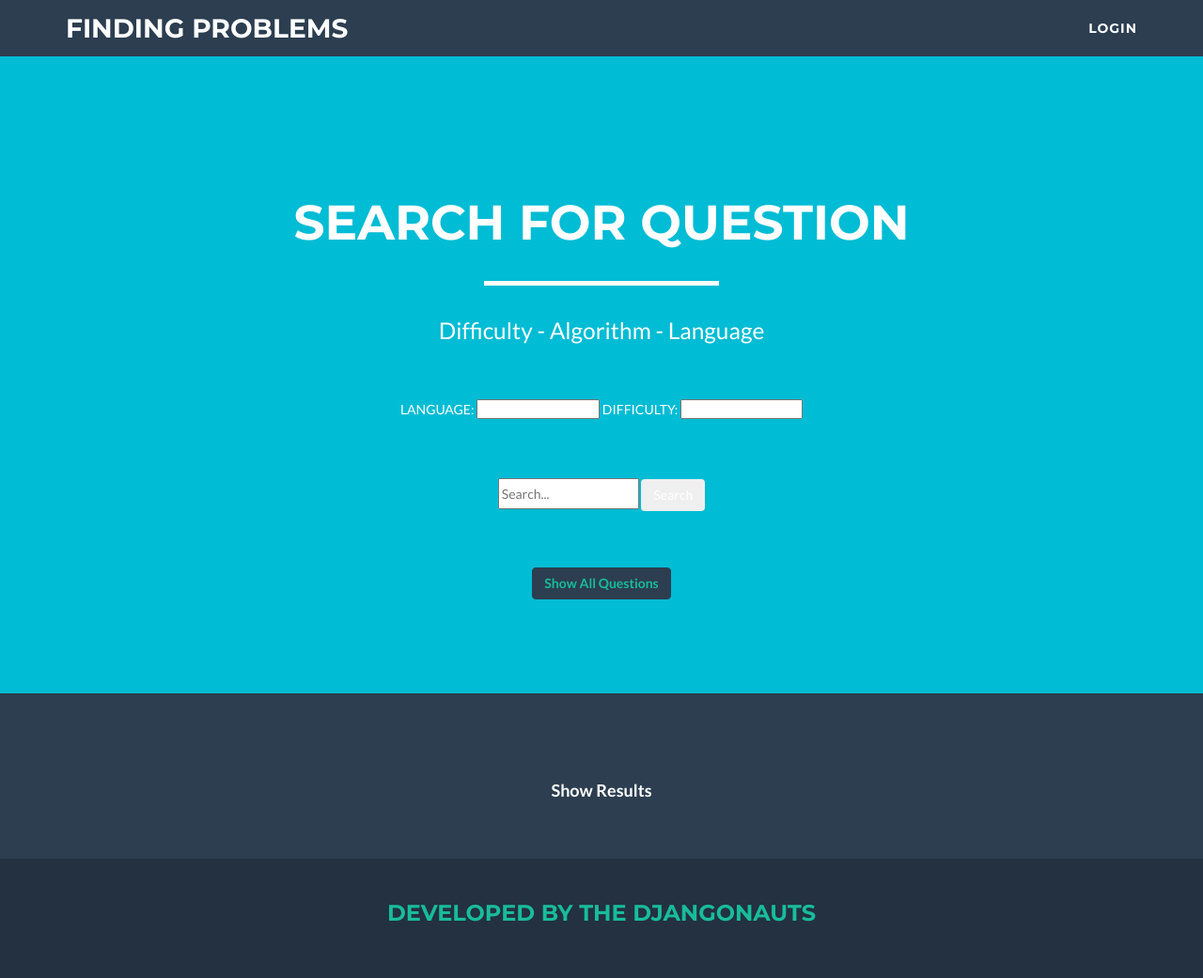
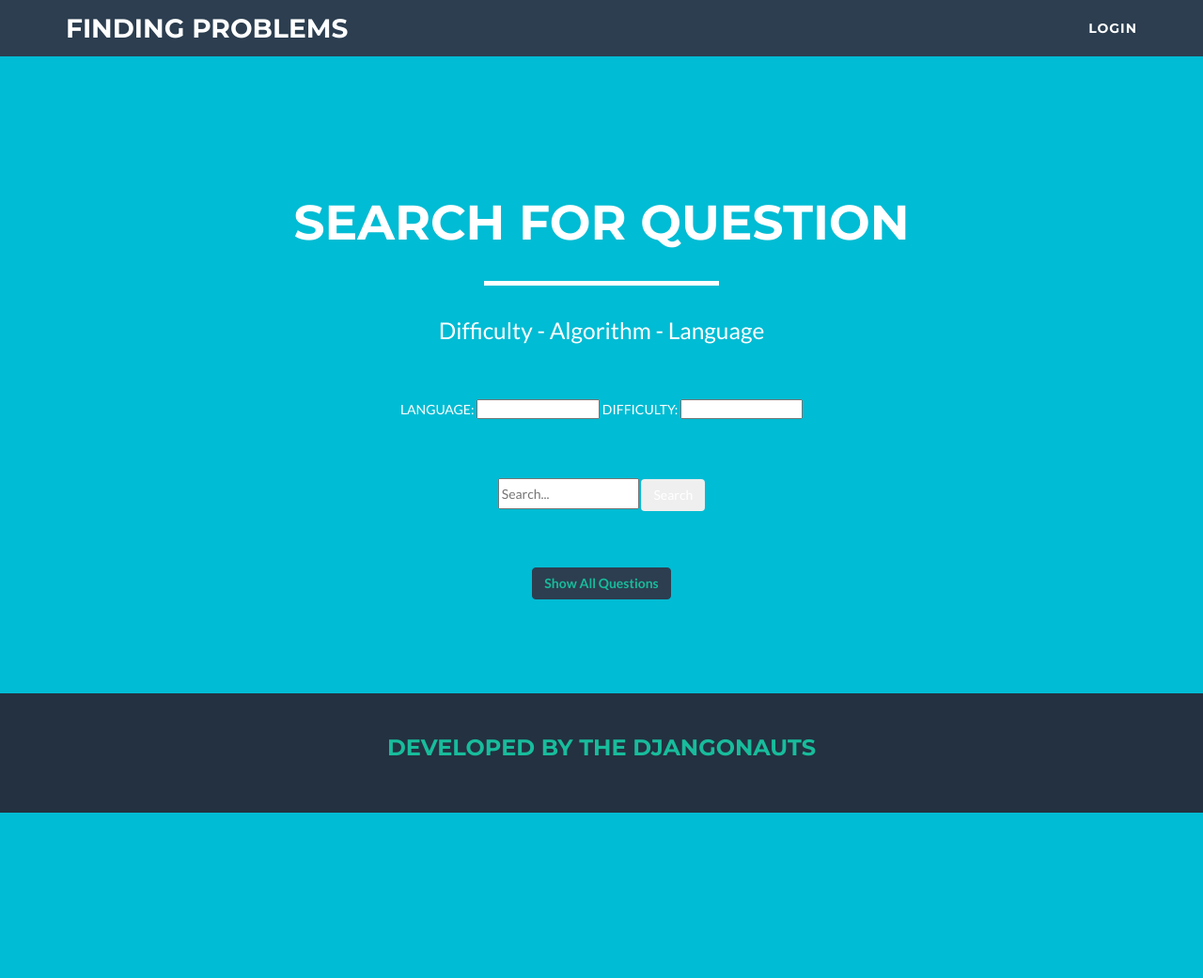
Before and after one commit to JayanSmart/FPServer, a Django app: page / in a window 1280 px wide. Shown: the whole page at 94% size. After the commit the page ends 865 px from the top, so only its background shows below. Run offline with Django 3.2, Linux system fonts and the light colour scheme; some libraries are stand-ins or nearby versions.

Commit message:
HTML fixes

```diff
--- a/ProblemFinder/templates/problemfinder/index.html
+++ b/ProblemFinder/templates/problemfinder/index.html
@@ -84,7 +84,7 @@
                 <form method="get" action="search" >
                 LANGUAGE:
                        <select id="dLanguages" name = "language" required>
-<option selected="selected" disabled="disabled">Select a Language</option>
+                            <option selected="selected" disabled="disabled">Select a Language</option>
 
                     {% for entry in languages %}
                         <option value="{{ entry }}">{{ entry }}</option>
@@ -92,7 +92,7 @@
                 </select>
                     DIFFICULTY:
                 <select required id="dDifficulty" name = "difficulty" >
-<option selected="selected" disabled="disabled">Select a Difficulty</option>
+                    <option selected="selected" disabled="disabled">Select a Difficulty</option>
 
                     {% for entry in difficulty %}
                         <option value="{{ entry }}">{{ entry }}</option>
@@ -106,14 +106,9 @@
 
                 <p><br></p>
 
-
-                {# ADD NEW QUESTION BUTTON #}
                 <button type="button" onclick="scrollWin()" class="btn btn-primary" href="search.html">
                     <a href="search">Show All Questions</a>
                 </button>
-
-
-
             </div>
         </div>
     </div>
@@ -122,31 +117,7 @@
 
 <!-- Footer -->
 <footer class="text-center">
-    <div class="footer-above">
-        <div class="container">
-            <div class="row">
-                <div class="footer-col col-md-4">
 
-                    {#  Add footer content#}
-
-                </div>
-                <div class="footer-col col-md-4">
-
-                    {#  Add footer content#}
-                    <h3></h3>
-
-                    <a href="search" class="btn btn-primary btn-lg " role="button" >Show Results</a>
-
-
-                </div>
-                <div class="footer-col col-md-4">
-
-                    {#  Add footer content#}
-
-                </div>
-            </div>
-        </div>
-    </div>
     <div class="footer-below">
         <div class="container">
             <div class="row">
--- a/ProblemFinder/templates/problemfinder/search.html
+++ b/ProblemFinder/templates/problemfinder/search.html
@@ -222,7 +222,7 @@
                 <div class="footer-col col-md-4">
 
                     {#  Add footer content#}
-                    <a href="#top" class="btn btn-primary btn-lg " role="button" >Hide Results</a>
+                    <a href="/" class="btn btn-primary btn-lg " role="button" >Hide Results</a>
 
                 </div>
                 <div class="footer-col col-md-4">
```
